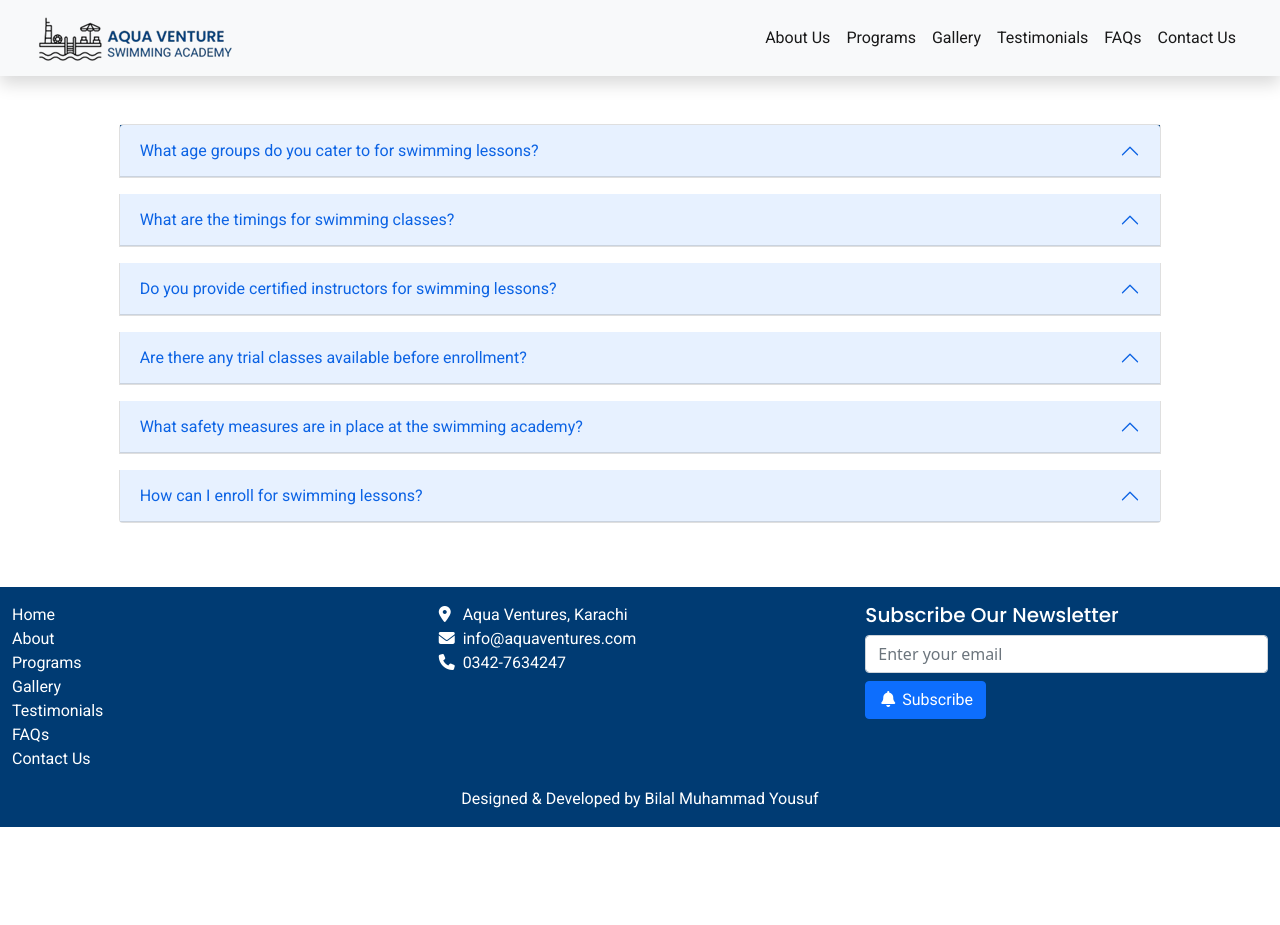
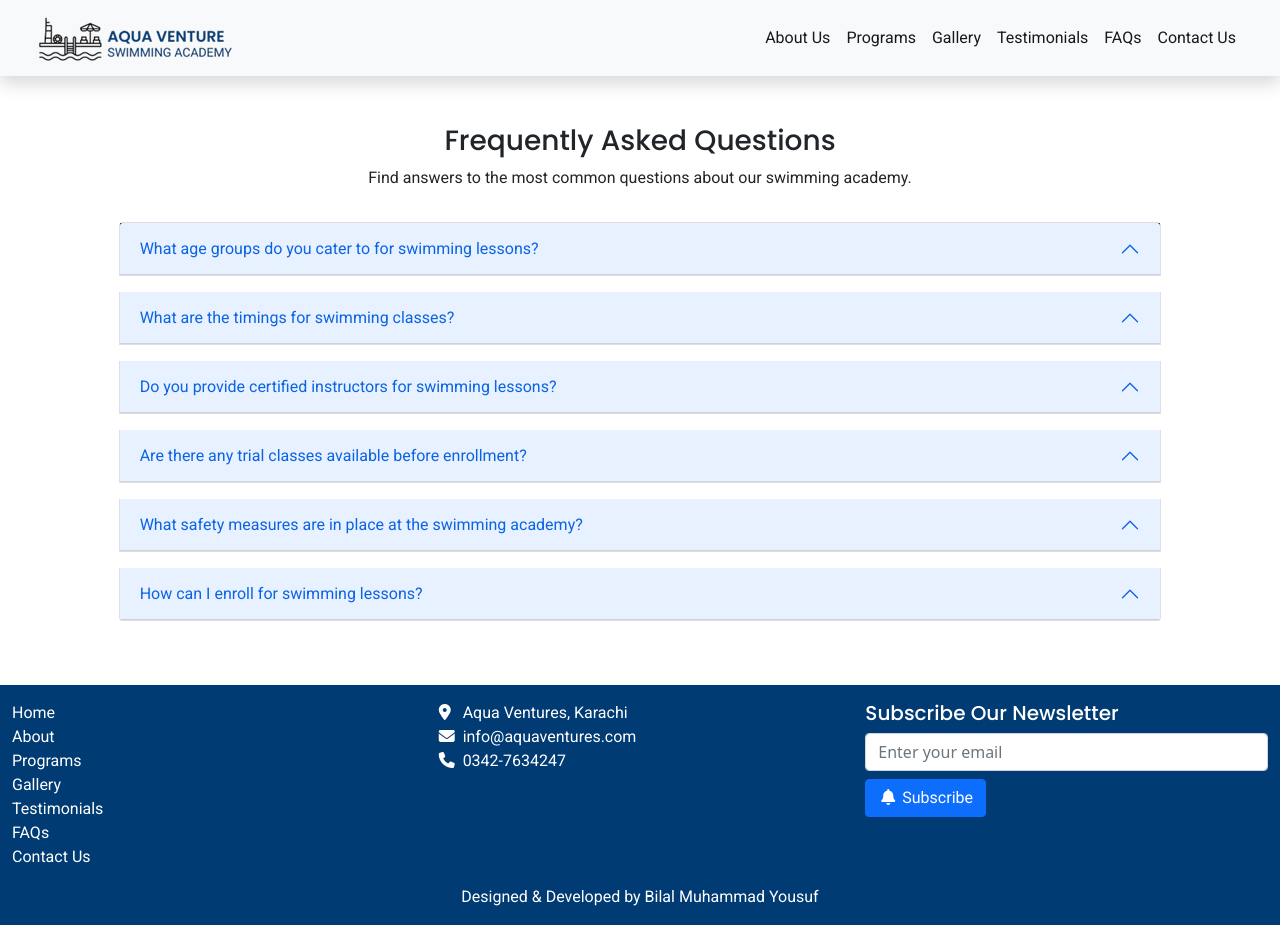
Before and after one commit to Bilal-19/swimming-academy-website, a React (Vite) app: page /faqs in a window 1280 px wide. Before the commit the page ends 827 px from the top, so only its background shows below. Built offline with nearby package versions, Linux system fonts and the light colour scheme.

Commit message:
Added content to FAQ and Contact Page.

```diff
--- a/src/Pages/Contact.jsx
+++ b/src/Pages/Contact.jsx
@@ -24,6 +24,12 @@ export default function Contact() {
             <Header />
 
             <div className="container-fluid">
+            <div class="row mt-3 mb-3 text-center">
+                    <h3>Get in Touch with Us</h3>
+                    <p>
+                    We're here to answer your questions and help you start your swimming journey.
+                    </p>
+                </div>
                 <div className="row d-flex justify-content-around">
                     <div className="col-md-5 contact-card mt-5 mb-5">
                         <iframe
--- a/src/Pages/FAQs.jsx
+++ b/src/Pages/FAQs.jsx
@@ -9,6 +9,14 @@ export default function FAQ() {
             <Header />
 
             <div className="container-fluid mt-5 mb-5">
+                <div class="row mt-3 mb-3 text-center">
+                    <h3>Frequently Asked Questions</h3>
+                    <p>
+                        Find answers to the most common questions about our swimming academy.
+                    </p>
+                </div>
+
+
                 <div className="row">
                     <div className="col-md-10 mx-auto">
                         <div className="accordion" id="accordionExample">
--- a/src/Pages/Gallery.jsx
+++ b/src/Pages/Gallery.jsx
@@ -11,10 +11,10 @@ export default function Gallery() {
             {/* Main Content */}
             <div className="container-fluid">
 
-            <div class="row mt-3 mb-3 text-center">
+                <div class="row mt-3 mb-3 text-center">
                     <h3>Dive Into Our World</h3>
                     <p>
-                    Experience the highlights of our swimming academy through pictures.
+                        Experience the highlights of our swimming academy through pictures.
                     </p>
                 </div>
 
```
Also changed, not shown: public/teachSwimming.jpg (added).
